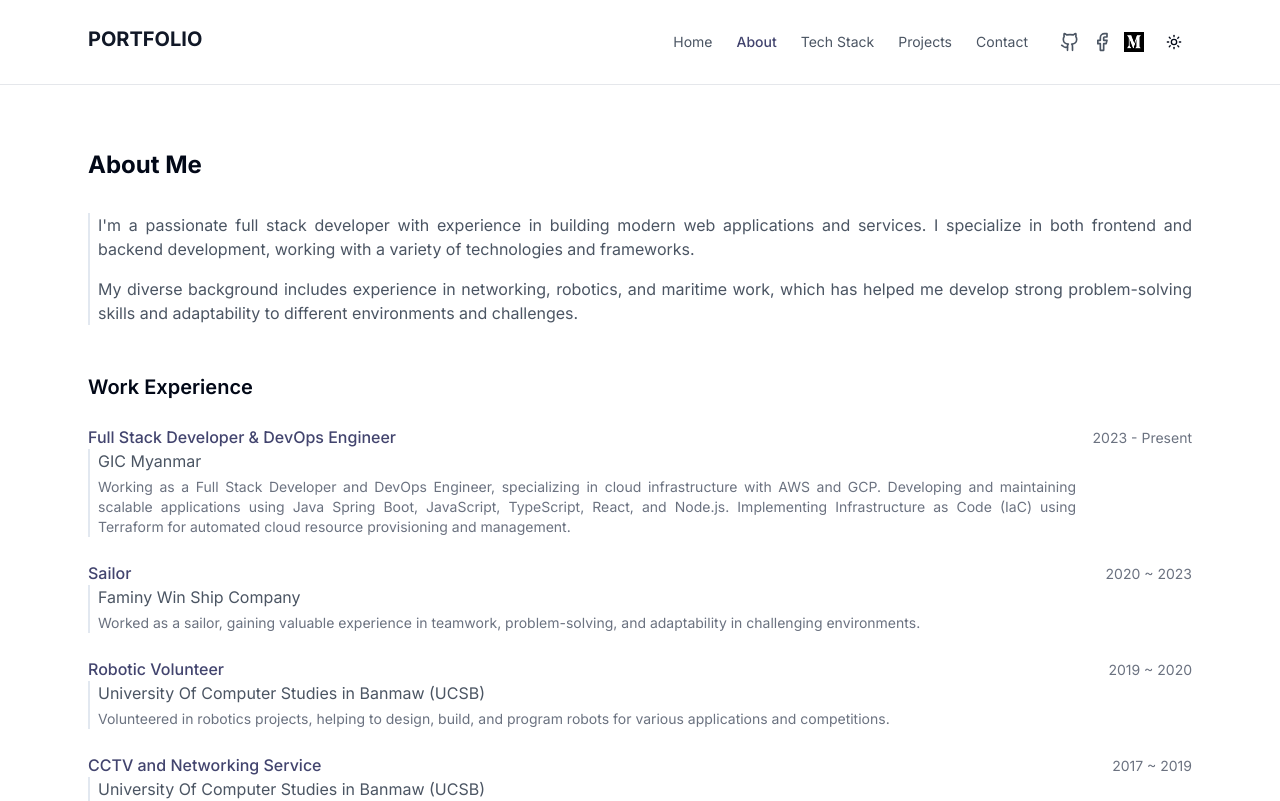
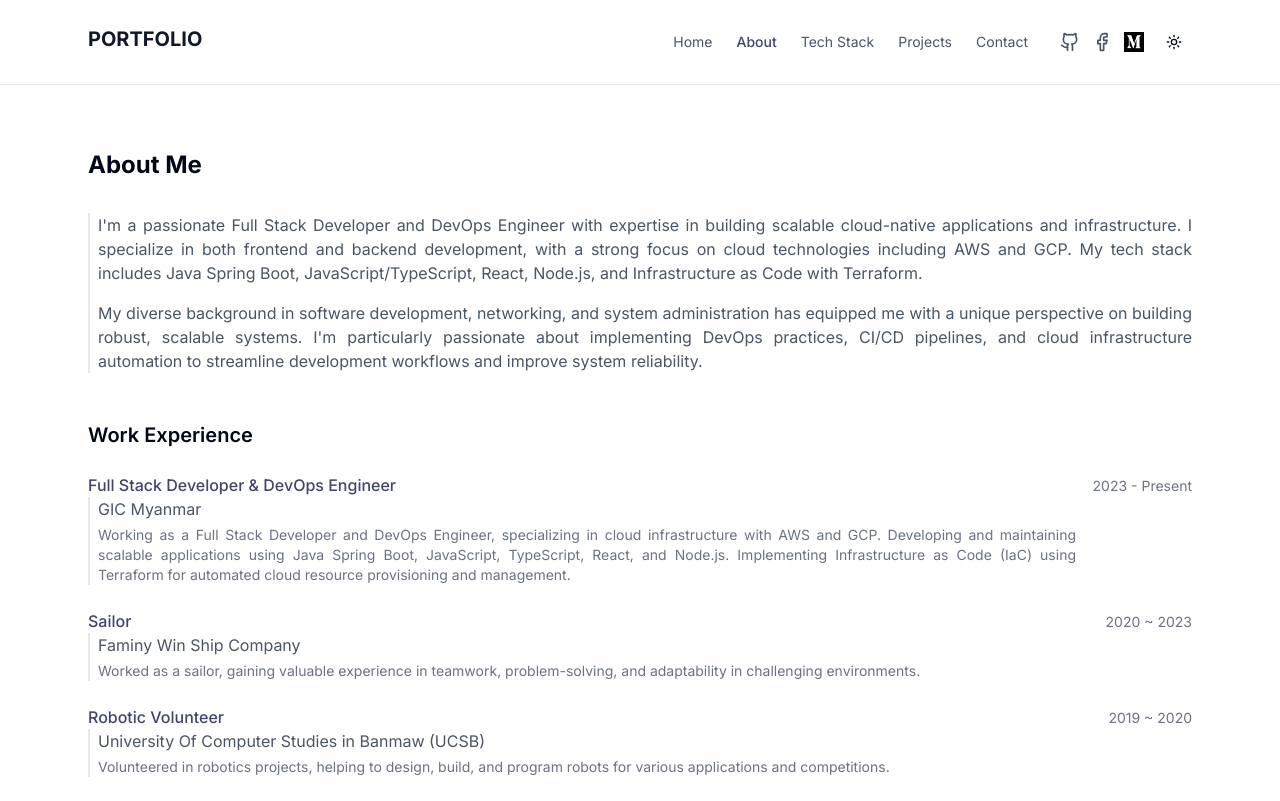
Before and after one commit to nainglinthant111/NaingLinThant, a Next.js app: page /about in a window 1280 px wide. Shown: the top 801 px of the page. Built offline with nearby package versions, Linux system fonts and the light colour scheme.

Commit message:
update info

```diff
--- a/components/about-content.tsx
+++ b/components/about-content.tsx
@@ -6,16 +6,10 @@ export default function AboutContent() {
 
             <div className="mb-12 md:border-l-2 md:pl-2">
                 <p className="text-gray-600 dark:text-gray-300 mb-4 text-justify">
-                    I'm a passionate full stack developer with experience in
-                    building modern web applications and services. I specialize
-                    in both frontend and backend development, working with a
-                    variety of technologies and frameworks.
+                    I'm a passionate Full Stack Developer and DevOps Engineer with expertise in building scalable cloud-native applications and infrastructure. I specialize in both frontend and backend development, with a strong focus on cloud technologies including AWS and GCP. My tech stack includes Java Spring Boot, JavaScript/TypeScript, React, Node.js, and Infrastructure as Code with Terraform.
                 </p>
                 <p className="text-gray-600 dark:text-gray-300 text-justify">
-                    My diverse background includes experience in networking,
-                    robotics, and maritime work, which has helped me develop
-                    strong problem-solving skills and adaptability to different
-                    environments and challenges.
+                    My diverse background in software development, networking, and system administration has equipped me with a unique perspective on building robust, scalable systems. I'm particularly passionate about implementing DevOps practices, CI/CD pipelines, and cloud infrastructure automation to streamline development workflows and improve system reliability.
                 </p>
             </div>
 
```
